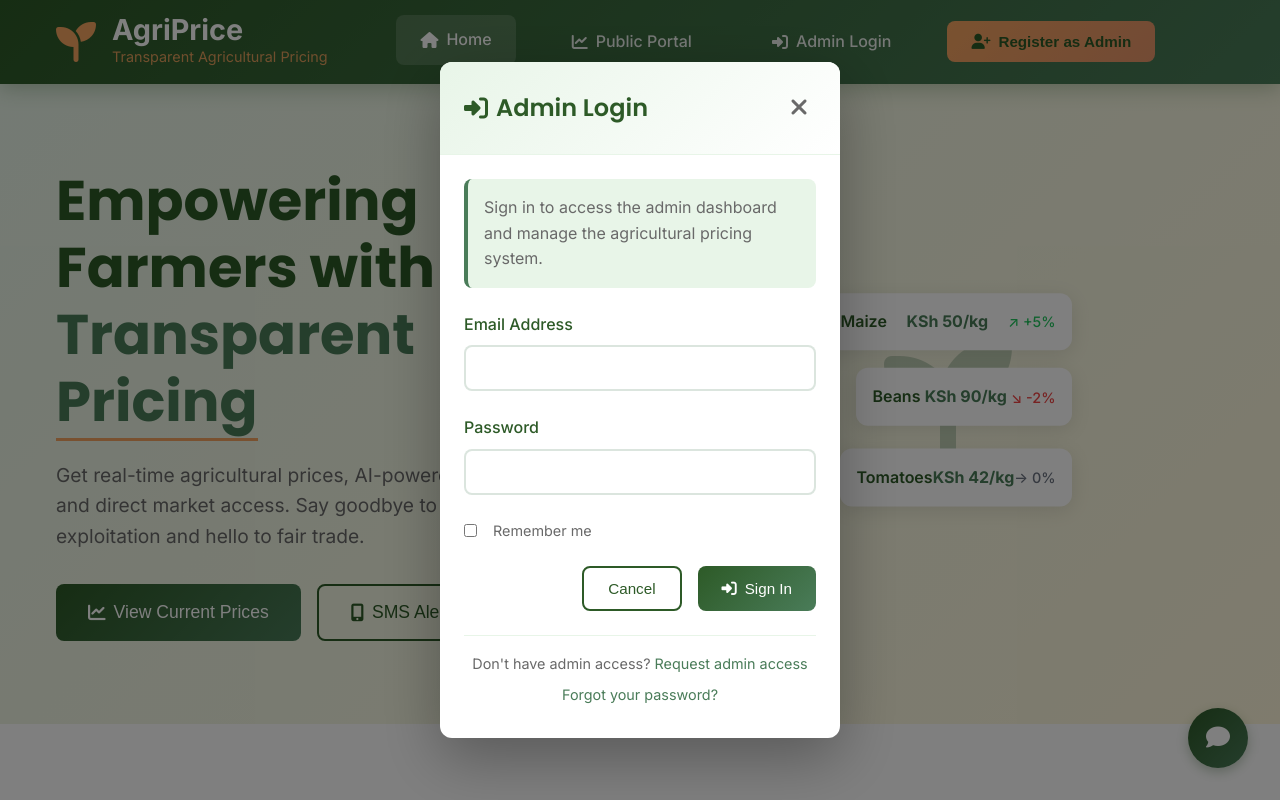
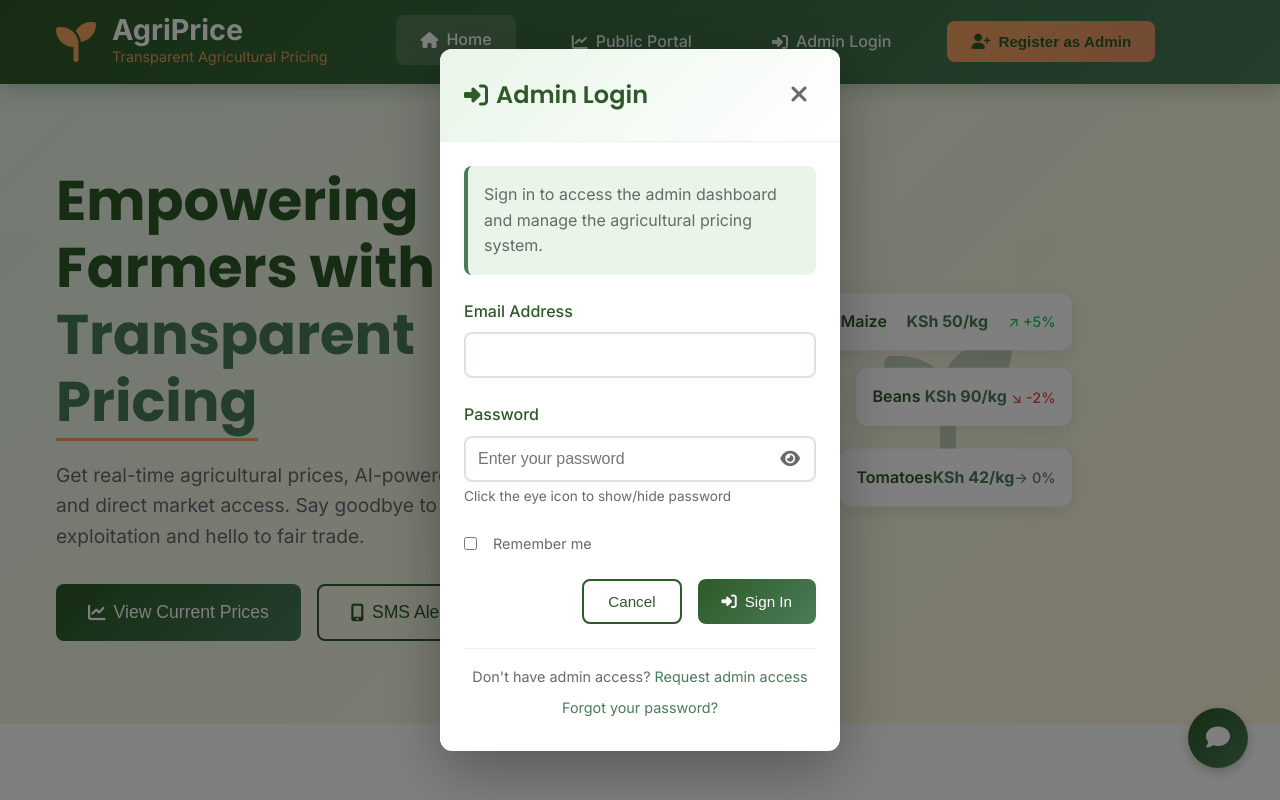
Before and after one commit to jossyKyalo/agri-price-tracker, an Angular app in the folder frontend/agri-price-tracker/: page / in a window 1280 px wide. Both pictures are taken after a click on the link "Admin Login". Shown: the top 800 px of the page. Built offline with nearby package versions, Linux system fonts and the light colour scheme.

Commit message:
hide/see admin pass

```diff
--- a/frontend/agri-price-tracker/src/app/components/admin-login/admin-login.component.css
+++ b/frontend/agri-price-tracker/src/app/components/admin-login/admin-login.component.css
@@ -1,3 +1,50 @@
+ .password-input-wrapper {
+   position: relative;
+   display: flex;
+   align-items: center;
+ }
+
+ .password-input-wrapper .form-control {
+   padding-right: 3rem;
+ }
+
+ .password-toggle-btn {
+   position: absolute;
+   right: 0;
+   top: 0;
+   bottom: 0;
+   padding: 0 1rem;
+   background: transparent;
+   border: none;
+   cursor: pointer;
+   color: var(--earth-gray);
+   transition: color 0.2s;
+   display: flex;
+   align-items: center;
+   justify-content: center;
+   z-index: 10;
+ }
+
+ .password-toggle-btn:hover {
+   color: var(--primary-green);
+ }
+
+ .password-toggle-btn:focus {
+   outline: none;
+   color: var(--secondary-green);
+ }
+
+ .password-toggle-btn i {
+   font-size: 1.1rem;
+ }
+
+ .text-muted {
+   color: var(--earth-gray);
+   font-size: 0.85rem;
+   margin-top: 0.25rem;
+   display: block;
+ }
+
  .modal-overlay {
    position: fixed;
    top: 0;
--- a/frontend/agri-price-tracker/src/app/components/admin-login/admin-login.component.html
+++ b/frontend/agri-price-tracker/src/app/components/admin-login/admin-login.component.html
@@ -24,7 +24,15 @@
 
         <div class="form-group">
           <label class="form-label">Password</label>
-              <input type="password" class="form-control" [(ngModel)]="loginData.password" name="password" required>
+          <div class="password-input-wrapper">
+            <input [type]="showPassword ? 'text' : 'password'" class="form-control" [(ngModel)]="loginData.password"
+              name="password" placeholder="Enter your password" required>
+            <button type="button" class="password-toggle-btn" (click)="showPassword = !showPassword"
+              [attr.aria-label]="showPassword ? 'Hide password' : 'Show password'" tabindex="-1">
+              <i class="fas" [class.fa-eye]="!showPassword" [class.fa-eye-slash]="showPassword"></i>
+            </button>
+          </div>
+          <small class="text-muted">Click the eye icon to show/hide password</small>
         </div>
 
         <div class="form-group">
--- a/frontend/agri-price-tracker/src/app/components/admin-login/admin-login.component.ts
+++ b/frontend/agri-price-tracker/src/app/components/admin-login/admin-login.component.ts
@@ -16,6 +16,7 @@ export class AdminLoginComponent {
 
   isLoading = false;
   errorMessage = '';
+  showPassword= false;
 
   loginData = {
     email: '',
```
Also changed, not shown: 1 other file (tests, documents, lock files or other folders). Lines whose indentation alone changed are shown as unchanged.
